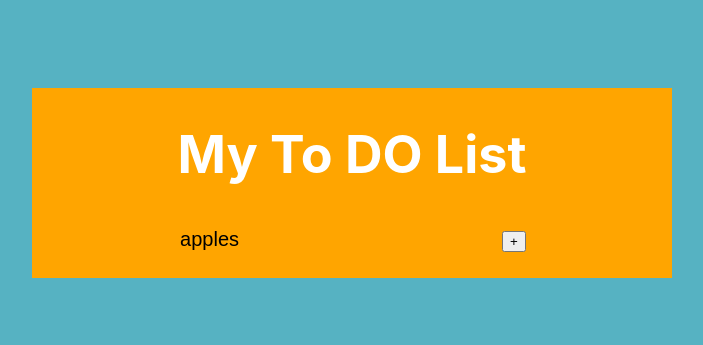
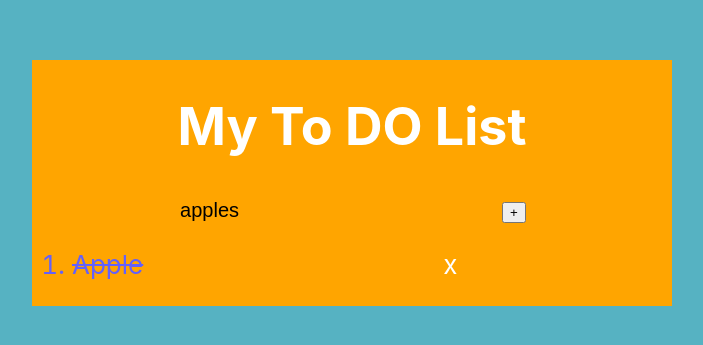
Before and after one commit to purvadeora/my-app, a React (Create React App) app: page / in a window 1280 px wide. Shown: the part 217-562 px from the top of the page, without its empty margins (288-991 px from the left). Built offline with nearby package versions, Linux system fonts and the light colour scheme.

Commit message:
updated files

```diff
--- a/src/App.css
+++ b/src/App.css
@@ -46,7 +46,7 @@ background: transparent;
   justify-content: left;
   align-items: center;
 }
-.todo_style .fa-times {
+.todo_style x {
   width: 20px;
   height: 20px;
   display:flex;
@@ -60,7 +60,11 @@ background: transparent;
 .delete{
   margin-left: 50%;
 }
-ul li.checked {
+ol li.checked{
   background: #888;
   color: #fff;
-  text-decoration: line-through;}
+  text-decoration: line-through;
+}
+.checkedItem{
+  text-decoration: line-through;
+}
--- a/src/App.js
+++ b/src/App.js
@@ -5,36 +5,31 @@ import TodoLists from './TodoLists';
 
 const App = () => {
   //hooks
-  const [inputlist, setInputList] = useState("apples");
-  const [items, setItems] = useState([]);
+  const [newItem, setNewItem] = useState("apples");
+  const [items, setItems] = useState([{title:"Apple" , checked: true}]);
 
   const itemEvent = (event) => {
-    setInputList(event.target.value);
+    setNewItem(event.target.value);
 
   };
-  const listItems = () => {
+  const addNewListItem = () => {
     setItems((oldItems) => {
-      return [...oldItems, inputlist];
+      return [...oldItems,{title:newItem , checked: false} ];
 
     });
 
-    setInputList("");
+    setNewItem("");
 
   };
 
-  // const markTodo = (id) =>{
-  //   //console.log("marked");
-  //  return
-  //    if(id==true)
-  //  id.toggle('checked')
 
-  // };
 
   const handleToggle = (id) => {
-    let mapped = TodoLists.map(task => {
+    console.log("checked");
+    let mapped = TodoLists.map(task =>{
       return task.id == id ? { ...task, complete: !task.complete } : { ...task };
     });
-    setToDoLists(mapped);
+   // setToDoLists(mapped);
   }
 
 
@@ -57,13 +52,13 @@ const App = () => {
 
         <h1> My To DO List </h1>
 
-        <input id="input" text="text" value={inputlist} placeholder="Add item to the list" onChange={itemEvent} />
-        <button onClick={listItems}> + </button>
+        <input id="input" text="text" value={newItem} placeholder="Add item to the list" onChange={itemEvent} />
+        <button onClick={addNewListItem}> + </button>
 
         <ol>
           {items.map((itemval, index) => {
             console.log("item");
-            return <TodoLists key={index} id={index} text={itemval}
+            return <TodoLists key={index} id={index} text={itemval.title} checked={itemval.checked}
               onSelect={deleteItems} onCheck={handleToggle} />;
 
 
--- a/src/TodoLists.jsx
+++ b/src/TodoLists.jsx
@@ -1,20 +1,25 @@
 import React from 'react';
 
 
+
+
 const TodoLists = (props) => {
-  // const deleteItems = () =>{
-  //   console.log("deleted");
-  // };
 
   return (
 
     <>
-      <div className="todo_style">
+       <div className="todo_style" >
 
-       <li onCheck={() => {props.onCheck(props.id)}}> {props.text} </li>
-       <span className="delete" id="checked"
 
-        onClick={() => {props.onSelect(props.id); }} >x</span>
+       { props.checked == false ?
+          (<li  onCheck={() => { props.onCheck(props.id); }}> {props.text} </li>)
+        :
+          (<li  className="checkedItem" onCheck={() => { props.onCheck(props.id); }}> {props.text} </li>) }
+
+
+        <span className="delete"
+
+          onClick={() => { props.onSelect(props.id); }} >x</span>
 
 
       </div>
@@ -27,13 +32,6 @@ const TodoLists = (props) => {
 export default TodoLists;
 
 
-const ToDo = ({todo}) => {
-  return (
-      <div className={todo.complete ? "strike" : ""}>
-          {todo.task}
-      </div>
-  );
-};
 //<i class="fa fa-trash-o" aria-hidden="true"></i>
 // import logo from './logo.svg';
 // import './App.css';
```
